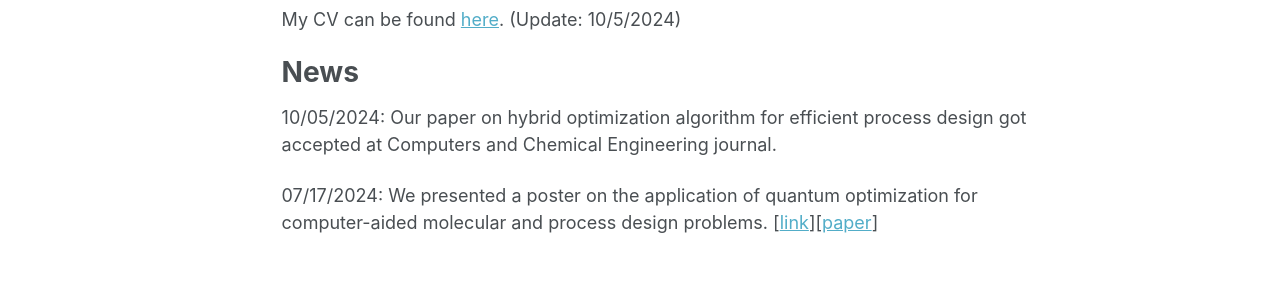
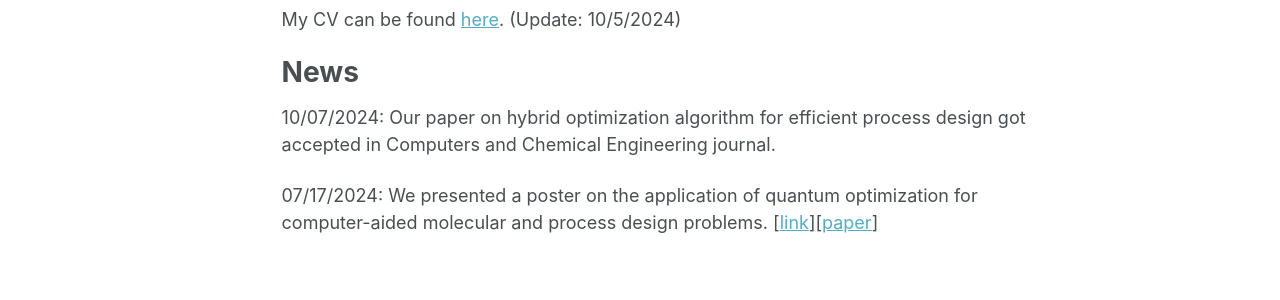
Before and after one commit to aiftakher/aiftakher.github.io, a Jekyll site: the page built from _pages/about.md, in a window 1280 px wide and 1207 px high. Shown: the part 567-867 px from the top of the window. Built offline with Jekyll 4.4.1, drawn with Linux system fonts in a browser that asks for light colours; some web fonts are replaced.

Commit message:
Update about.md

```diff
--- a/_pages/about.md
+++ b/_pages/about.md
@@ -15,6 +15,6 @@ My CV can be found [here](https://aiftakher.github.io/files/1.1_Ashfaq_CV.pdf).
 
 News
 ======
-10/05/2024: Our paper on hybrid optimization algorithm for efficient process design got accepted at Computers and Chemical Engineering journal.
+10/07/2024: Our paper on hybrid optimization algorithm for efficient process design got accepted in Computers and Chemical Engineering journal.
 
 07/17/2024: We presented a poster on the application of quantum optimization for computer-aided molecular and process design problems. [[link](https://psecommunity.org/LAPSE:2024.1540)][[paper](https://psecommunity.org/wp-content/plugins/wpor/includes/file/2407/LAPSE-2024.1540-1v1.pdf)]
```
